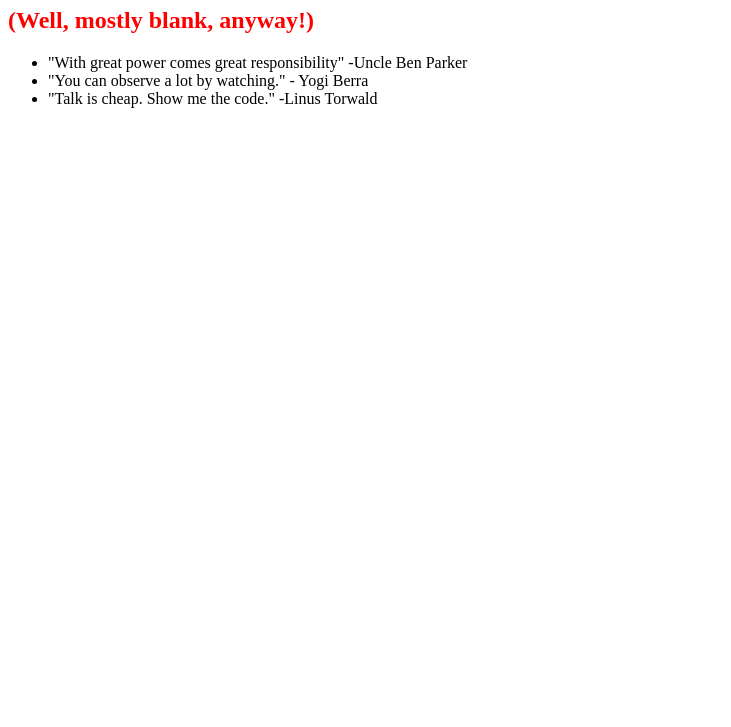
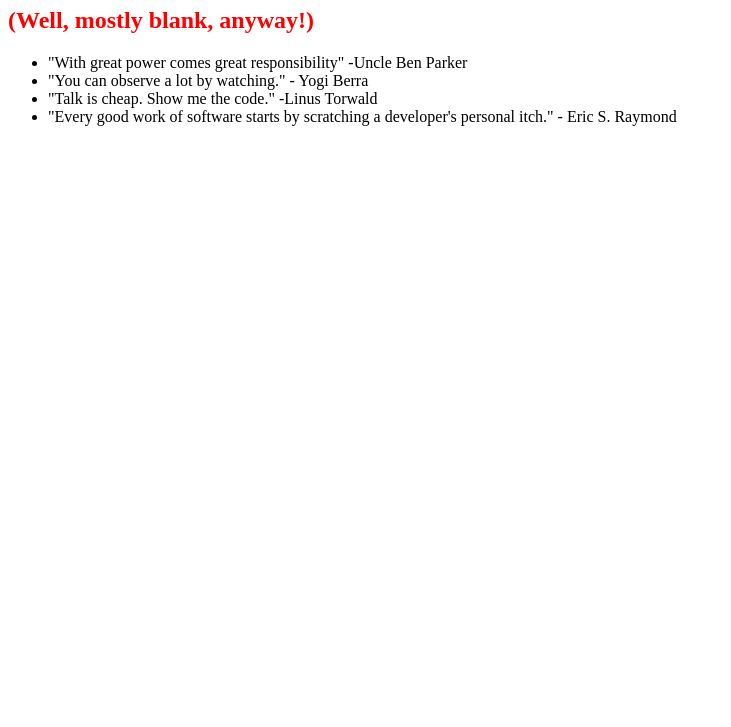
Before and after one commit to carolin59/0gitdemo, a plain HTML site: page index.html in a window 1280 px wide. Shown: the part 73-800 px from the top of the page, without its empty margins (0-731 px from the left). Drawn offline with Linux system fonts and the light colour scheme.

Commit message:
added eric raymond quote

```diff
--- a/index.html
+++ b/index.html
@@ -12,6 +12,7 @@
 			<li>"With great power comes great responsibility" -Uncle Ben Parker</li>
 			<li>"You can observe a lot by watching." - Yogi Berra</li>
 			<li>"Talk is cheap. Show me the code." -Linus Torwald</li>
+			<li>"Every good work of software starts by scratching a developer's personal itch." - Eric S. Raymond</li>
 		</ul>
 	</body>
 </html>
```
